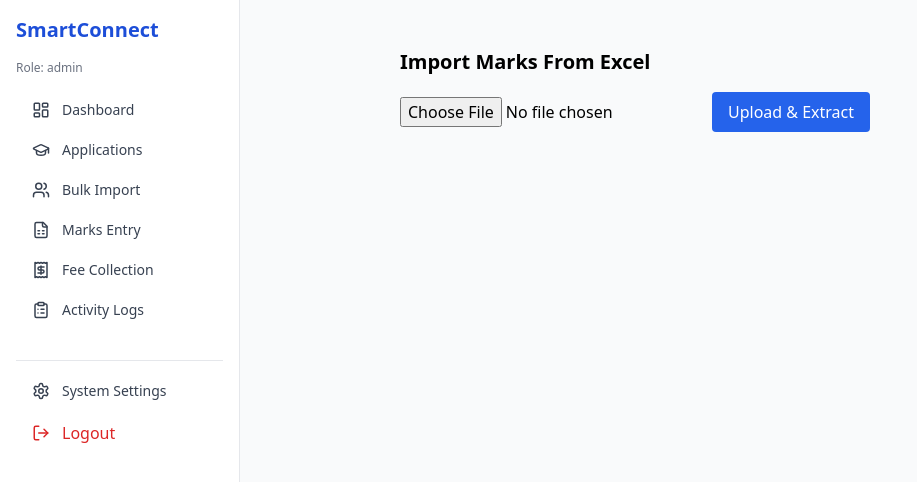
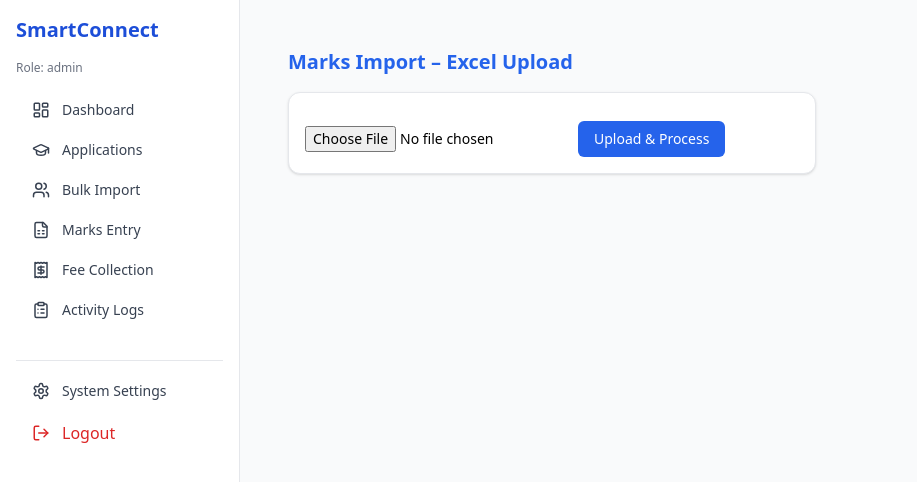
Before and after one commit to sai123474/geetham-smartconnect, a Next.js app in the folder client/: page /dashboard/marks/excel-upload in a window 1280 px wide. Shown: the top 482 px of the page, without its empty margins (0-917 px from the left). Built offline with nearby package versions, Linux system fonts and the light colour scheme; no server answers; sample sign-in values are in the browser's storage.

Commit message:
Update page.jsx

```diff
--- a/client/app/dashboard/marks/excel-upload/page.jsx
+++ b/client/app/dashboard/marks/excel-upload/page.jsx
@@ -1,51 +1,63 @@
 "use client";
+
 import { useState } from "react";
 
-const API = process.env.NEXT_PUBLIC_API_URL;
+export default function MarksExcelUploadPage() {
+  const [file, setFile] = useState(null);
 
-export default function MarksExcelUpload() {
-  const [file, setFile] = useState(null);
-  const [result, setResult] = useState(null);
+  const handleUpload = async () => {
+    if (!file) return alert("Select an Excel file first");
 
-  const upload = async () => {
-    const form = new FormData();
-    form.append("file", file);
+    const formData = new FormData();
+    formData.append("file", file);
 
+    try {
       const token = localStorage.getItem("token");
 
-    const res = await fetch(`${API}/import/marks/import-excel`, {
+      const res = await fetch(
+        `${process.env.NEXT_PUBLIC_API_URL}/marks/import/excel`,
+        {
           method: "POST",
-      headers: { Authorization: `Bearer ${token}` },
-      body: form
-    });
+          headers: {
+            Authorization: token ? `Bearer ${token}` : "",
+          },
+          body: formData,
+        }
+      );
 
       const data = await res.json();
-    setResult(data.extracted);
+      if (!res.ok) {
+        alert(data.message || "Upload failed");
+        return;
+      }
+
+      alert("Marks Excel processed successfully");
+    } catch (err) {
+      console.error(err);
+      alert("Error uploading Excel");
+    }
   };
 
   return (
-    <div className="p-6 max-w-3xl mx-auto">
-      <h1 className="text-xl font-bold mb-4">Import Marks From Excel</h1>
+    <div className="p-6 max-w-xl">
+      <h1 className="text-xl font-bold text-blue-600 mb-4">
+        Marks Import – Excel Upload
+      </h1>
 
+      <div className="bg-white p-4 rounded-xl shadow border space-y-3 text-sm">
         <input
           type="file"
-        accept=".xlsx,.xls,.csv"
-        onChange={(e) => setFile(e.target.files[0])}
-        className="mb-4"
+          accept=".xlsx,.xls"
+          onChange={(e) => setFile(e.target.files?.[0] || null)}
         />
 
         <button
-        onClick={upload}
-        className="bg-blue-600 text-white px-4 py-2 rounded"
+          onClick={handleUpload}
+          className="bg-blue-600 text-white px-4 py-2 rounded-md"
         >
-        Upload & Extract
+          Upload & Process
         </button>
-
-      {result && (
-        <pre className="mt-4 bg-gray-200 p-3 text-xs rounded">
-          {JSON.stringify(result, null, 2)}
-        </pre>
-      )}
+      </div>
     </div>
   );
 }
```
Lines whose indentation alone changed are shown as unchanged.
